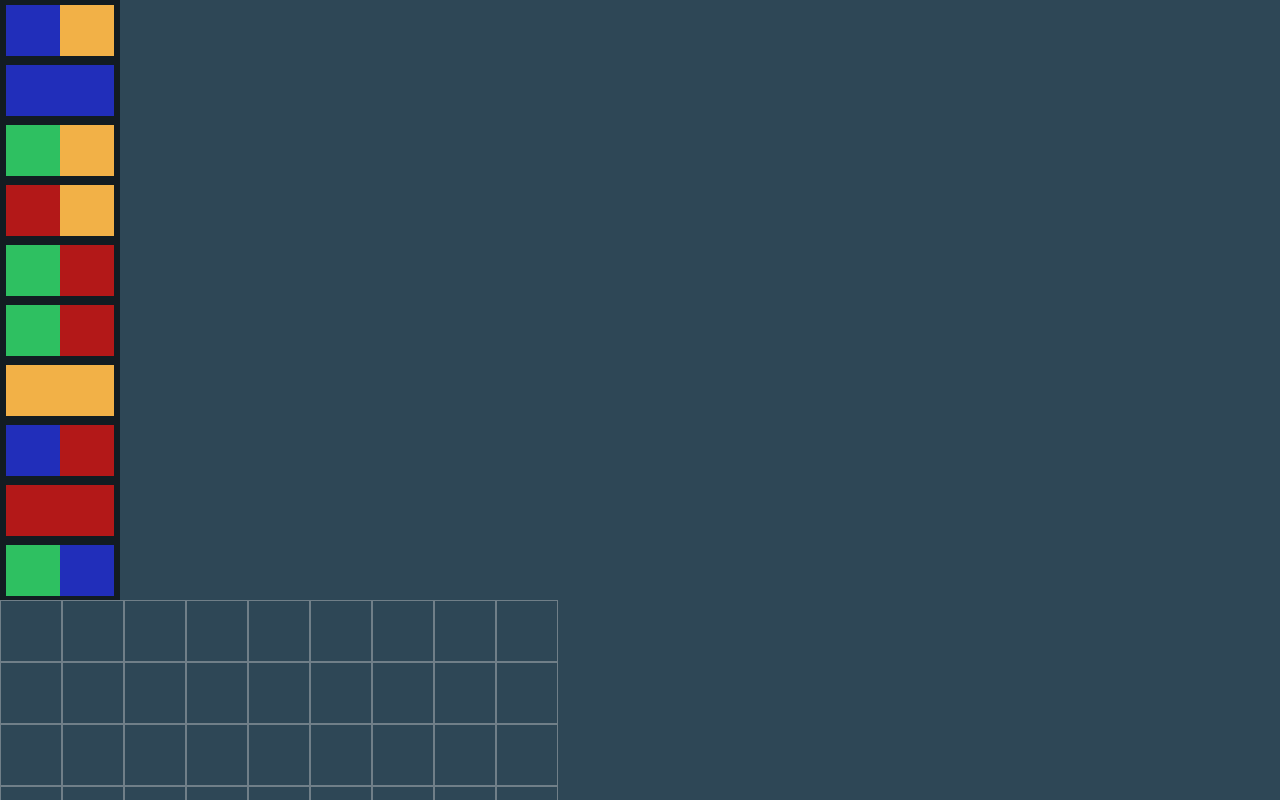
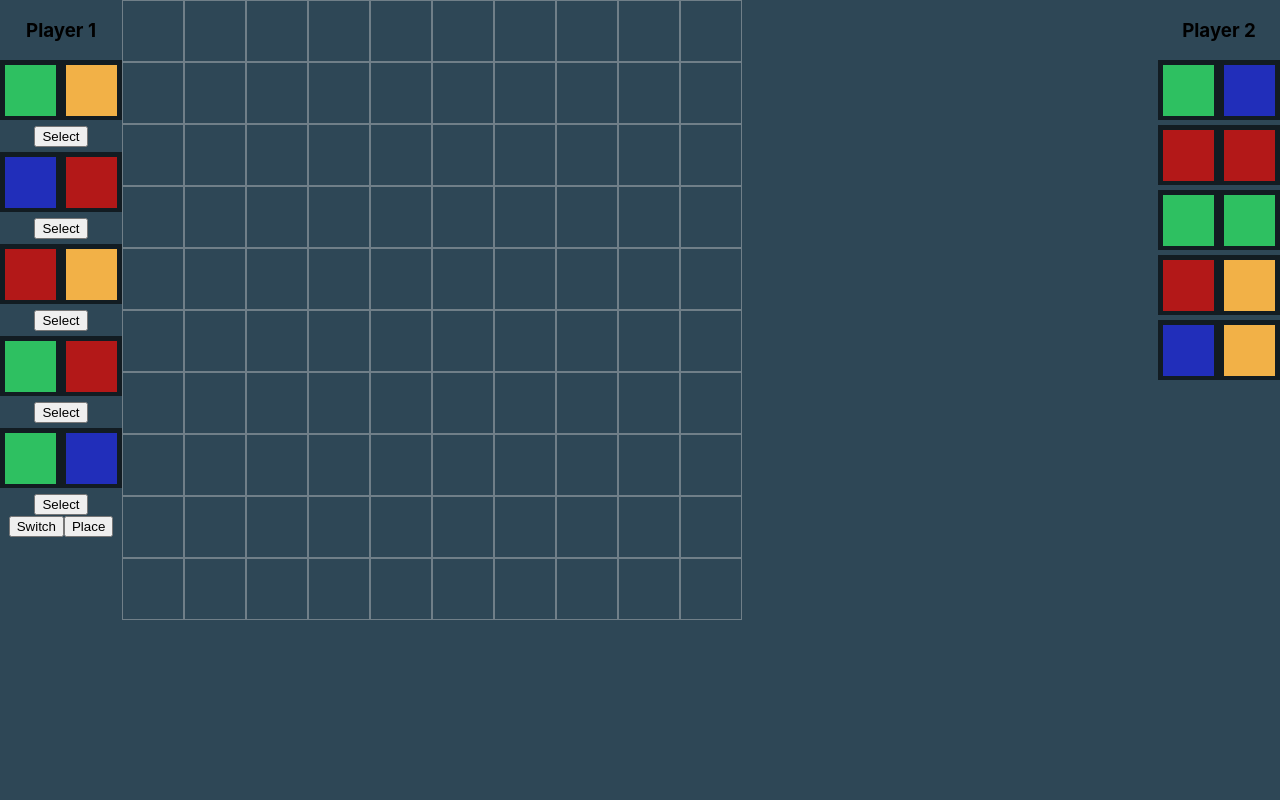
Before and after one commit to lschachter/diagonal-dominoes, a React (Create React App) app: page / in a window 1280 px wide. Shown: the top 800 px of the page. Built offline with nearby package versions, Linux system fonts and the light colour scheme.

Commit message:
isolate logic from components

```diff
--- a/src/App.tsx
+++ b/src/App.tsx
@@ -1,15 +1,23 @@
-import logo from "./logo.svg";
 import "./App.css";
 
 import TileSet from "./components/TileSet";
 import Grid from "./components/Grid";
+import { createPlayerCollection } from "./utils";
+
+import type { Player } from "./types";
 
 export default function App() {
+  const player1: Player = { id: 1, isHuman: true };
+  const player2: Player = { id: 2, isHuman: false };
+
+  const player1Collection = createPlayerCollection(player1);
+  const player2Collection = createPlayerCollection(player2);
+
   return (
     <div className="App">
       <main>
-        <TileSet></TileSet>
-        <TileSet></TileSet>
+        <TileSet player={player1} tiles={player1Collection}></TileSet>
+        <TileSet player={player2} tiles={player2Collection}></TileSet>
         <Grid></Grid>
       </main>
     </div>
--- a/src/components/Grid.tsx
+++ b/src/components/Grid.tsx
@@ -1,12 +1,12 @@
 import "./css/Grid.css";
 
 export default function Grid() {
-  const gridIds = [];
+  const gridIds: number[][] = [];
 
-  for (let i = 0; i < 9; i++) {
-    let row = [];
+  for (let i = 0; i < 10; i++) {
+    let row: number[] = [];
     for (let j = 0; j < 10; j++) {
-      let id = i * 10 + j;
+      let id: number = i * 10 + j;
       row.push(id);
     }
     gridIds.push(row);
--- a/src/components/Tile.tsx
+++ b/src/components/Tile.tsx
@@ -1,18 +1,16 @@
-import classNames from "classnames";
-
 import "./css/Tile.css";
 
+import type { Tile } from "../types";
+
 type Props = {
-  color_1: string;
-  color_2: string;
-  onClick(): void;
+  tile: Tile;
 };
 
-export default function Tile({ color_1, color_2, onClick }: Props) {
+export default function TileComponent({ tile }: Props) {
   return (
-    <div className="tile" onClick={onClick}>
-      <div className={classNames("left", color_1)}></div>
-      <div className={classNames("right", color_2)}></div>
+    <div className="tile" id={tile.id}>
+      <div className={tile.color_1}></div>
+      <div className={tile.color_2}></div>
     </div>
   );
 }
--- a/src/components/TileSet.tsx
+++ b/src/components/TileSet.tsx
@@ -1,41 +1,47 @@
+import classNames from "classnames";
 import "./css/TileSet.css";
-import Tile from "./Tile";
+import TileComponent from "./Tile";
+import type { Player, Tile } from "../types";
 
-export default function TileSet() {
-  const numTiles = 5;
+type Props = {
+  player: Player;
+  tiles: Tile[];
+};
 
-  const colors = ["green", "blue", "red", "yellow"];
-  const colorCombos = [
-    [0, 1],
-    [0, 2],
-    [0, 3],
-    [1, 2],
-    [1, 3],
-    [2, 3],
-    [0, 0],
-    [1, 1],
-    [2, 2],
-    [3, 3],
-  ];
+export default function TileSet({ player, tiles }: Props) {
+  const baseId: string = `player-${player.id}`;
 
-  let comboIndex, i, color_1, color_2;
+  const float: string = player.id === 1 ? "left" : "right";
+  const baseButtonId: string = `${baseId}-button`;
 
-  let tiles = [];
+  let placeTileButtonId: string = `${baseButtonId}-place-tile`;
+  let switchTileButtonId: string = `${baseButtonId}-switch-tile`;
 
-  for (i = 1; i <= numTiles; i++) {
-    comboIndex = +Math.floor(Math.random() * colorCombos.length);
-    color_1 = colors[colorCombos[comboIndex][0]];
-    color_2 = colors[colorCombos[comboIndex][1]];
-    colorCombos.splice(comboIndex, 1);
-    tiles.push(
-      <Tile
-        key={i}
-        color_1={color_1}
-        color_2={color_2}
-        onClick={() => {}}
-      ></Tile>
-    );
-  }
-
-  return <div className="tile-set">{tiles}</div>;
+  return (
+    <div className={classNames("tile-functionality", float)}>
+      <h3>Player {player.id}</h3>
+      <div className="tile-set">
+        {tiles.map((tile, index) => {
+          let i = index + 1;
+          let buttonId: string = `${baseButtonId}-${i.toString()}`;
+          return (
+            <div>
+              <TileComponent key={i} tile={tile}></TileComponent>
+              {!player.isHuman ? "" : <button id={buttonId}>Select</button>}
+            </div>
+          );
+        })}
+      </div>
+      {!player.isHuman ? (
+        ""
+      ) : (
+        <div className="placement-buttons">
+          <div>
+            <button id={switchTileButtonId}>Switch</button>
+            <button id={placeTileButtonId}>Place</button>
+          </div>
+        </div>
+      )}
+    </div>
+  );
 }
--- a/src/components/css/Grid.css
+++ b/src/components/css/Grid.css
@@ -1,7 +1,7 @@
 .grid {
   display: grid;
   grid-template-columns: repeat(10, 60px);
-  grid-template-rows: 50px repeat(9, 60px) 40px;
+  grid-template-rows: 50px repeat(10, 60px) 40px;
   gap: 2px;
 }
 
--- a/src/components/css/Tile.css
+++ b/src/components/css/Tile.css
@@ -2,23 +2,18 @@
   display: flex;
   justify-content: center;
   align-items: center;
-  width: 120px;
+  width: 122px;
   height: 60px;
   left: 0;
   top: 0;
   background-color: rgba(0, 0, 0, 0.6);
+  margin: 5px 0px;
 }
 
 .tile div {
-  width: 45%;
+  width: 100%;
   height: 85%;
-}
-.left {
-  float: left;
-}
-
-.right {
-  float: right;
+  margin: 5px;
 }
 
 .yellow {
--- a/src/components/css/TileSet.css
+++ b/src/components/css/TileSet.css
@@ -0,0 +1,7 @@
+.left {
+  float: left;
+}
+
+.right {
+  float: right;
+}
--- /dev/null
+++ b/src/types.tsx
@@ -0,0 +1,23 @@
+export type Player = {
+  id: 1 | 2;
+  isHuman: boolean;
+};
+
+export type Tile = {
+  color_1: string;
+  color_2: string;
+  id: string;
+  useState: 0 | 1 | 2; // 0: not in use; 1: in game tree iteration; 2: placed on board
+};
+
+export type PlayerCollection = {
+  player: Player;
+  tileSet: Tile[];
+};
+
+export type TreeNode = {
+  tile: Tile;
+  children: Tile[];
+  depth: number;
+  payOff: number;
+};
--- /dev/null
+++ b/src/utils.ts
@@ -0,0 +1,38 @@
+import type { Player, Tile } from "./types";
+
+export function createPlayerCollection(player: Player) {
+  const numTiles: number = 5;
+  const baseId: string = `player-${player.id}`;
+
+  const colors: string[] = ["green", "blue", "red", "yellow"];
+  const colorCombos: number[][] = [
+    [0, 1],
+    [0, 2],
+    [0, 3],
+    [1, 2],
+    [1, 3],
+    [2, 3],
+    [0, 0],
+    [1, 1],
+    [2, 2],
+    [3, 3],
+  ];
+
+  let comboIndex: number, i: number;
+  let color_1: string, color_2: string, id: string;
+
+  let tiles: Tile[] = [];
+
+  for (i = 1; i <= numTiles; i++) {
+    comboIndex = +Math.floor(Math.random() * colorCombos.length);
+    color_1 = colors[colorCombos[comboIndex][0]];
+    color_2 = colors[colorCombos[comboIndex][1]];
+    colorCombos.splice(comboIndex, 1);
+
+    id = `${baseId}-tile-${i.toString()}`;
+
+    tiles.push({ color_1, color_2, id, useState: 0 });
+  }
+
+  return tiles;
+}
```
Also changed, not shown: src/GameTree.tsx (added, +8 -0 lines).
